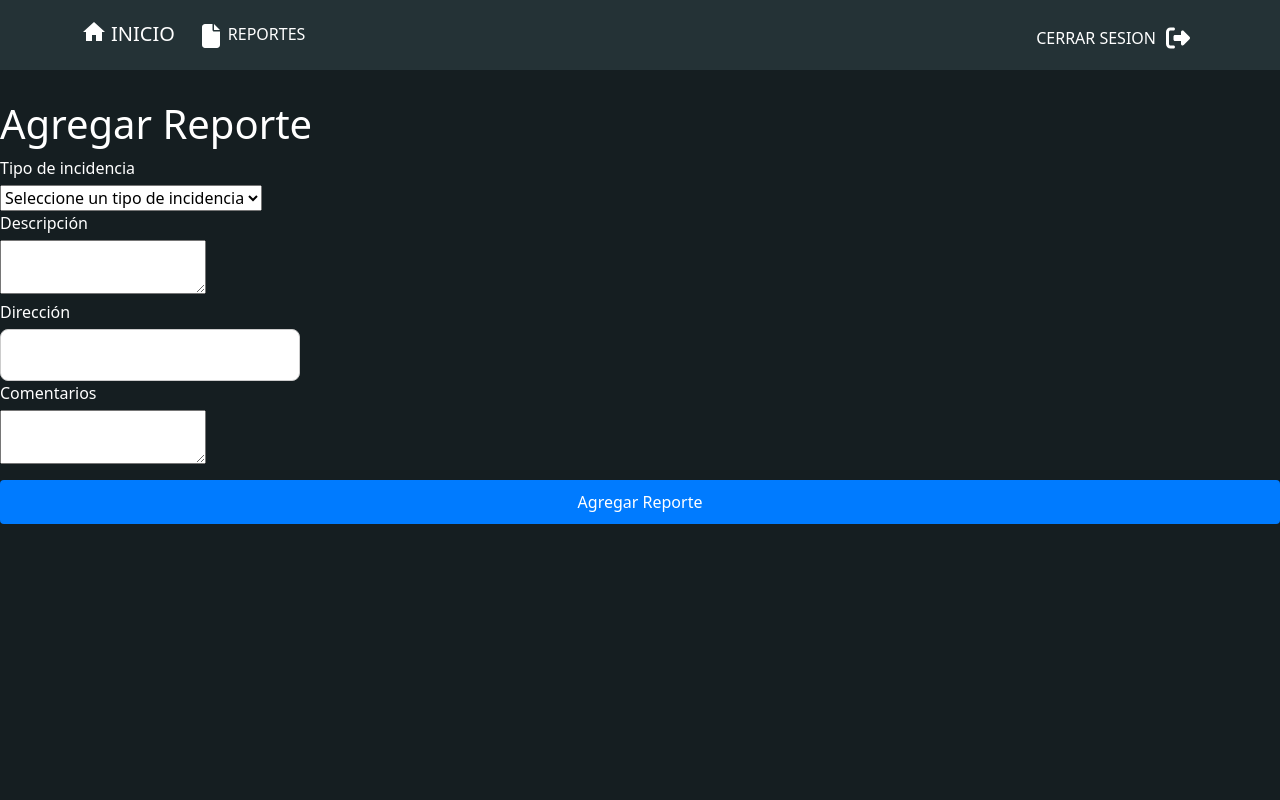
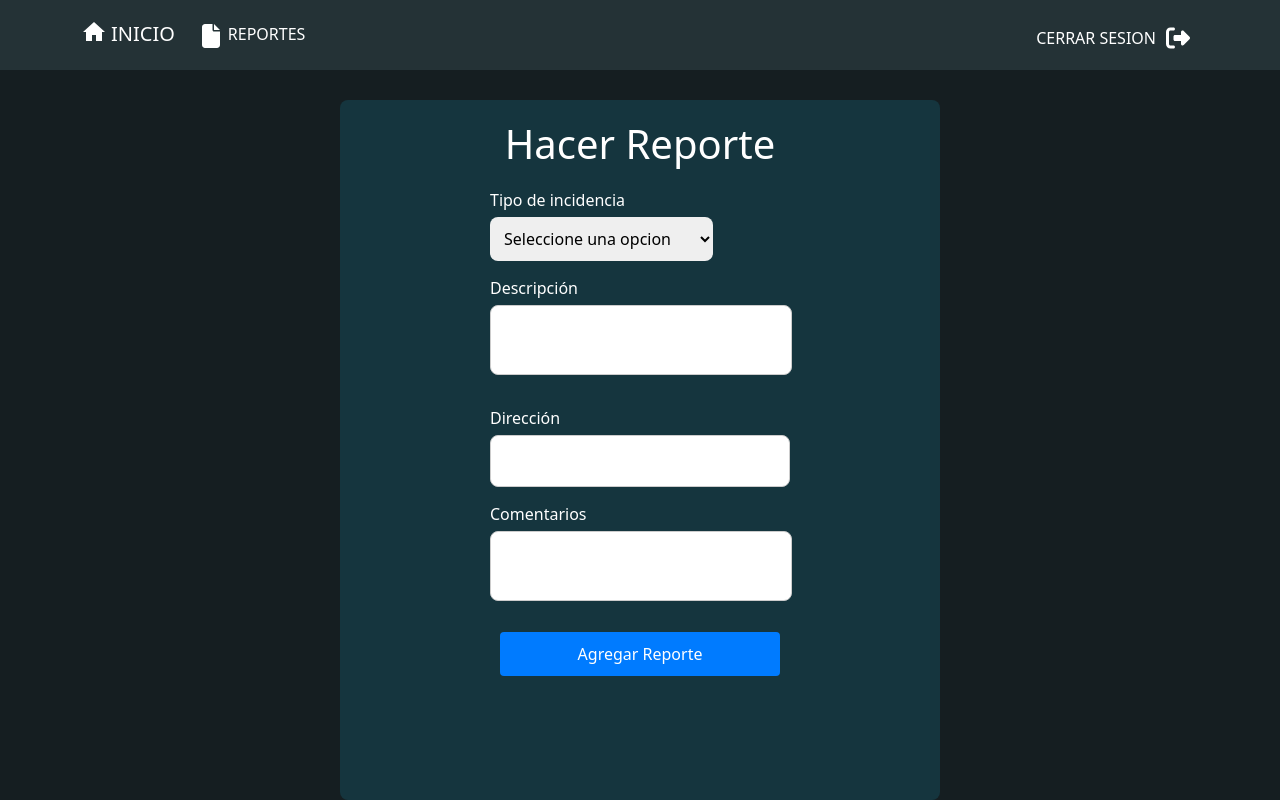
Before and after one commit to Roberto-av/reporte-ciudadano-front, a React (Create React App) app: page /reports/add in a window 1280 px wide. Built offline with nearby package versions, Linux system fonts and the light colour scheme; sample sign-in values are in the browser's storage.

Commit message:
Add addReport

```diff
--- /dev/null
+++ b/src/Assets/css/addReport.module.css
@@ -0,0 +1,66 @@
+.containerReportC {
+  display: flex;
+  justify-content: center;
+  align-items: center;
+}
+
+.containerFrameC {
+  width: 600px;
+  height: 700px;
+  padding: 20px;
+  border-radius: 8px;
+  background-color: #15353e;
+}
+
+h1 {
+  margin-top: 0;
+  margin-bottom: 20px;
+  text-align: center;
+  color: #ffff;
+}
+
+.formGroupC {
+  margin: auto;
+  margin-left: 130px;
+  margin-bottom: 15px;
+  width: 60%;
+}
+
+.formGroupC label {
+  width: 100%;
+  display: block;
+  margin-bottom: 5px;
+  color: #fff;
+}
+
+.formGroupC textarea {
+  width: 90%;
+  padding: 10px;
+  border: 1px solid #ccc;
+  border-radius: 8px;
+  font-size: 16px;
+  margin-bottom: 10px;
+}
+
+.formGroupC select{
+    border: none;
+    padding: 10px;
+    border-radius: 8px;
+}
+
+.buttonSub {
+  width: 50%;
+  margin: auto;
+  display: block;
+  padding: 10px;
+  border: none;
+  border-radius: 4px;
+  background-color: #007bff;
+  color: #fff;
+  font-size: 16px;
+  cursor: pointer;
+}
+
+.buttonSub:hover {
+  background-color: #0056b3;
+}
--- a/src/Pages/AddReport.js
+++ b/src/Pages/AddReport.js
@@ -1,7 +1,25 @@
-import React, { useState } from "react";
-import axios from "axios";
+import React, { useState, useEffect } from "react";
+import { useAuth } from "../Services/AuthContext";
+import axios from "../Services/axiosInstance";
+import styles from "../Assets/css/addReport.module.css";
+import ErrorMessage from "../Components/ErrorMessage";
+import SuccessMessage from "../Components/SuccessMessage";
 
 function AddReport() {
+  const { user, token } = useAuth();
+
+  const [success, setSuccess] = useState("");
+  const [error, setError] = useState("");
+
+  useEffect(() => {
+    // Función para limpiar el mensaje de error después de 10 segundos
+    const timer = setTimeout(() => {
+      setError("");
+      setSuccess("");
+    }, 7000);
+    return () => clearTimeout(timer);
+  }, [error]);
+
   const [formData, setFormData] = useState({
     tiposIncidencia: "",
     description: "",
@@ -9,8 +27,8 @@ function AddReport() {
     comments: "",
     status: "PENDIENTE",
     user: {
-        id:2
-    }
+      id: user.id, // Usa el ID del usuario actual
+    },
   });
 
   const handleChange = (e) => {
@@ -21,19 +39,31 @@ function AddReport() {
   const handleSubmit = async (e) => {
     e.preventDefault();
     try {
-      await axios.post(`${process.env.REACT_APP_API_BASE_URL}/report/save`, formData);
-      console.log('Reporte agregado con éxito.');
-      // Aquí podrías redirigir a la página de listado de reportes
+      await axios.post(
+        `${process.env.REACT_APP_API_BASE_URL}/report/save`,
+        formData,
+        {
+          headers: {
+            Authorization: `Bearer ${token}`, // Agrega el token al encabezado de autorización
+          },
+        }
+      );
+      setSuccess("¡Reporte agregado con éxito!");
+      console.log("Reporte agregado con éxito.");
     } catch (error) {
-      console.error('Error al agregar el reporte:', error);
+      console.error("Error al agregar el reporte:", error);
+      setError("Ha ocurrido un problema al intentar hacer el reporte");
     }
   };
 
   return (
-    <div>
-      <h1>Agregar Reporte</h1>
+    <div className={styles.containerReportC}>
+      <div className={styles.containerFrameC}>
+        <h1>Hacer Reporte</h1>
+        {success && <SuccessMessage message={success} />}
+        {error && <ErrorMessage message={error} />}
         <form onSubmit={handleSubmit}>
-        <div>
+          <div className={styles.formGroupC}>
             <label htmlFor="tiposIncidencia">Tipo de incidencia</label>
             <select
               id="tiposIncidencia"
@@ -42,24 +72,24 @@ function AddReport() {
               onChange={handleChange}
               required
             >
-            <option value="">Seleccione un tipo de incidencia</option>
-            <option value="Bache">Bache</option>
-            <option value="Problema_de_alumbrado">Problema de alumbrado</option>
-            <option value="Reporte_de_basura">Reporte de basura</option>
-            {/* Agrega más opciones según tus necesidades */}
+              <option value="">Seleccione una opcion</option>
+              <option value="BACHE">bache</option>
+              <option value="PROBLEMA_ALUMBRADO">Problema de alumbrado</option>
+              <option value="REPORTE_BASURA">Reporte de basura</option>
             </select>
           </div>
-        <div>
+          <div className={styles.formGroupC}>
             <label htmlFor="description">Descripción</label>
             <textarea
               id="description"
               name="description"
               value={formData.description}
               onChange={handleChange}
+              style={{ resize: "none" }}
               required
             />
           </div>
-        <div>
+          <div className={styles.formGroupC}>
             <label htmlFor="address">Dirección</label>
             <input
               type="text"
@@ -70,17 +100,21 @@ function AddReport() {
               required
             />
           </div>
-        <div>
+          <div className={styles.formGroupC}>
             <label htmlFor="comments">Comentarios</label>
             <textarea
               id="comments"
               name="comments"
               value={formData.comments}
               onChange={handleChange}
+              style={{ resize: "none" }}
             />
           </div>
-        <button type="submit">Agregar Reporte</button>
+          <button className={styles.buttonSub} type="submit">
+            Agregar Reporte
+          </button>
         </form>
+      </div>
     </div>
   );
 }
```
Lines whose indentation alone changed are shown as unchanged.
